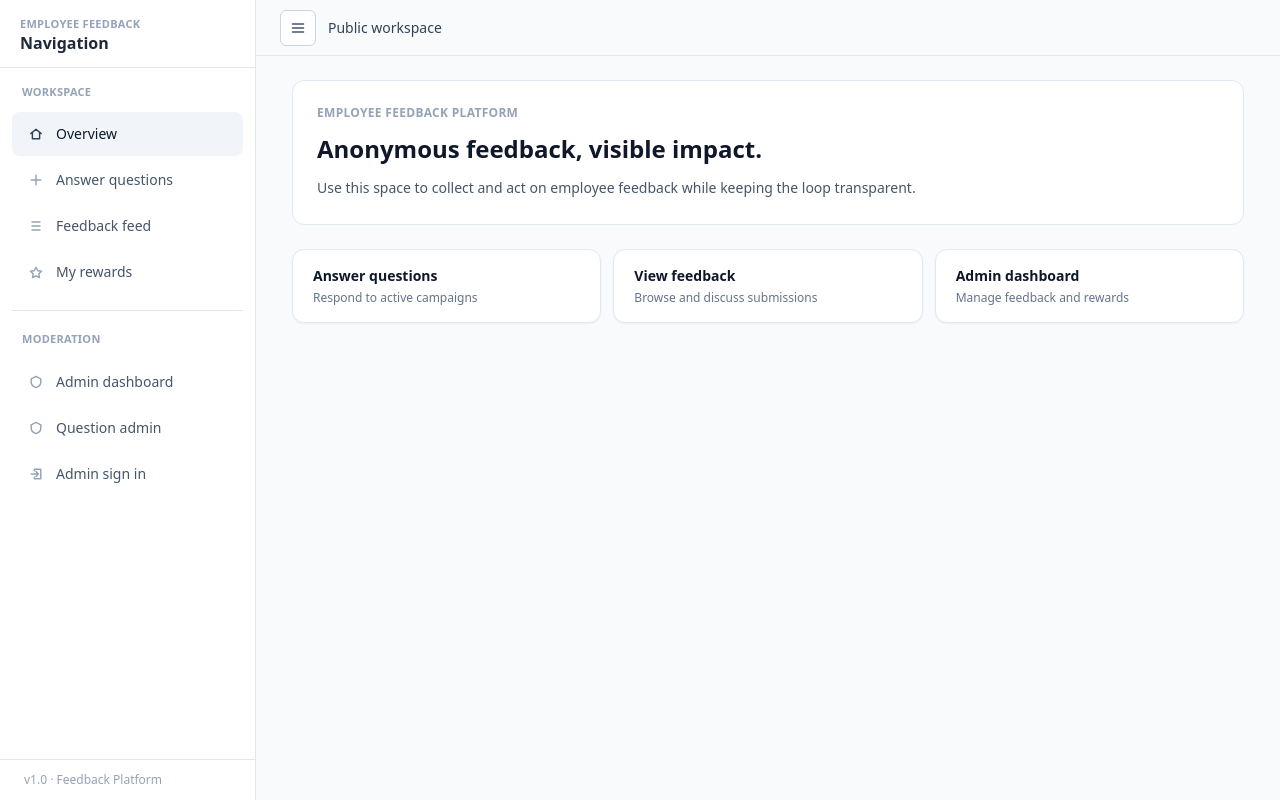
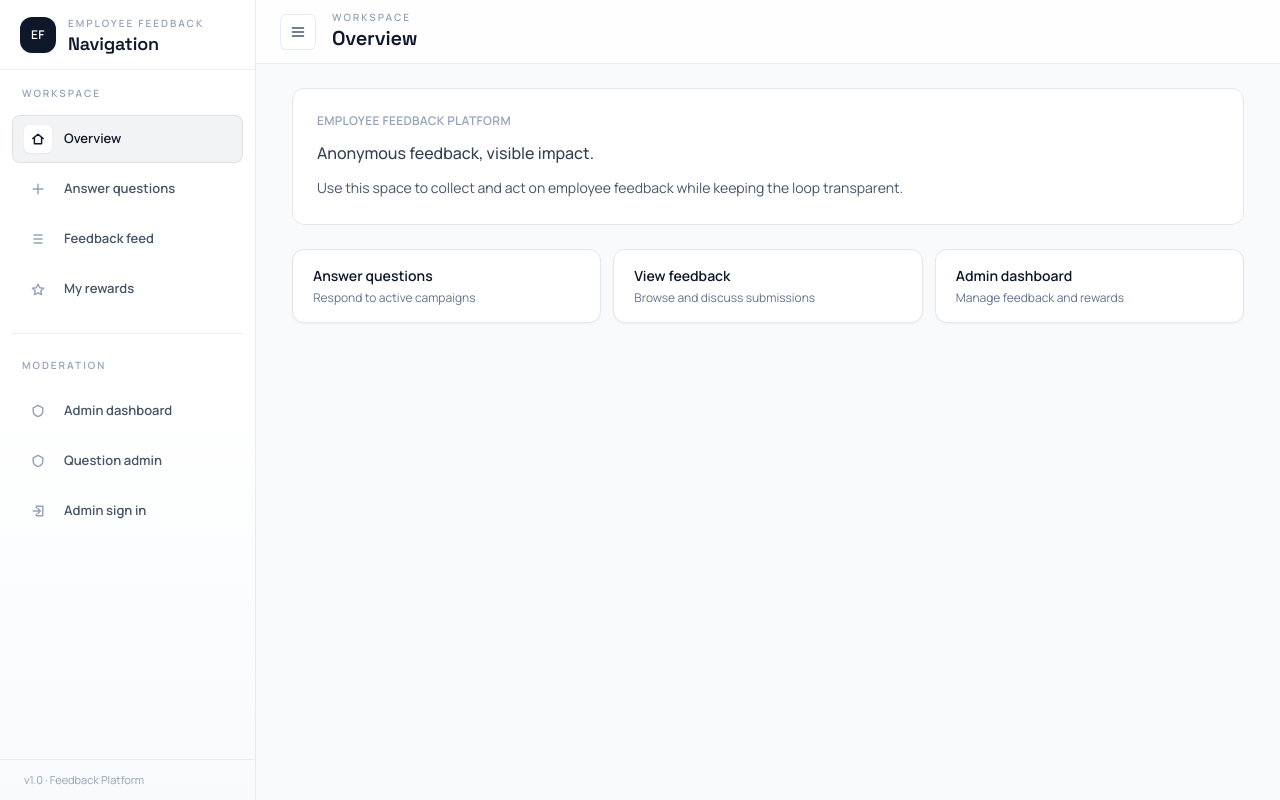
Before and after one commit to mnuehrin/ScrumProject-group4, a Next.js app in the folder employee-feedback-platform/: page / in a window 1280 px wide. Built offline with nearby package versions, Linux system fonts and the light colour scheme.

Commit message:
feat: update headings for accessibility and improve layout styling across pages

```diff
--- a/employee-feedback-platform/app/(public)/feedback/page.tsx
+++ b/employee-feedback-platform/app/(public)/feedback/page.tsx
@@ -84,7 +84,7 @@ export default async function FeedbackPage() {
   return (
     <section className="max-w-5xl space-y-7">
       <div className="space-y-2 rounded-xl border border-slate-200 bg-white px-5 py-6 sm:px-6">
-        <h1 className="text-2xl font-semibold text-slate-900">Feedback feed</h1>
+        <h1 className="sr-only">Feedback feed</h1>
         <p className="text-sm text-slate-600">
           Browse all feedback submitted by your colleagues. Upvote items that
           resonate with you to help surface the most important issues.
--- a/employee-feedback-platform/app/(public)/layout.tsx
+++ b/employee-feedback-platform/app/(public)/layout.tsx
@@ -1,3 +1,4 @@
+import { NavbarTitle } from "@/components/layout/NavbarTitle";
 import { SidebarNavigation } from "@/components/layout/SidebarNavigation";
 import { SidebarInset, SidebarProvider, SidebarTrigger } from "@/components/ui/sidebar";
 
@@ -10,9 +11,9 @@ export default function PublicLayout({
     <SidebarProvider>
       <SidebarNavigation />
       <SidebarInset className="bg-slate-50">
-        <header className="sticky top-0 z-20 flex h-14 items-center gap-3 border-b border-slate-200 bg-slate-50/95 px-4 backdrop-blur sm:px-6">
-          <SidebarTrigger className="border-slate-300 bg-white" />
-          <p className="text-sm font-medium text-slate-700">Public workspace</p>
+        <header className="sticky top-0 z-20 flex h-16 items-center gap-4 border-b border-slate-200/70 bg-white/80 px-4 backdrop-blur sm:px-6">
+          <SidebarTrigger className="border-slate-200/80 bg-white/80" />
+          <NavbarTitle />
         </header>
         <main className="mx-auto w-full max-w-6xl px-5 py-6 sm:px-7 lg:px-9">
           {children}
--- a/employee-feedback-platform/app/(public)/page.tsx
+++ b/employee-feedback-platform/app/(public)/page.tsx
@@ -7,9 +7,10 @@ export default function HomePage() {
         <p className="text-xs font-semibold uppercase tracking-wide text-slate-400">
           Employee Feedback Platform
         </p>
-        <h1 className="text-2xl font-semibold text-slate-900">
+        <h1 className="sr-only">Overview</h1>
+        <p className="text-base font-medium text-slate-700">
           Anonymous feedback, visible impact.
-        </h1>
+        </p>
         <p className="max-w-2xl text-sm leading-relaxed text-slate-600">
           Use this space to collect and act on employee feedback while keeping
           the loop transparent.
--- a/employee-feedback-platform/app/(public)/rewards/page.tsx
+++ b/employee-feedback-platform/app/(public)/rewards/page.tsx
@@ -95,7 +95,7 @@ export default function RewardsPage() {
   return (
     <section className="space-y-6">
       <div className="space-y-2 rounded-xl border border-slate-200 bg-white px-6 py-5">
-        <h1 className="text-2xl font-semibold text-slate-900">My rewards</h1>
+        <h1 className="sr-only">My rewards</h1>
         <p className="text-sm leading-relaxed text-slate-600">
           Rewards appear here after an admin awards your feedback. Use your claim code to redeem.
         </p>
--- a/employee-feedback-platform/app/(public)/submit/page.tsx
+++ b/employee-feedback-platform/app/(public)/submit/page.tsx
@@ -123,7 +123,7 @@ export default function SubmitPage() {
   return (
     <section className="space-y-6">
       <div className="space-y-2 rounded-xl border border-slate-200 bg-white px-6 py-5">
-        <h1 className="text-2xl font-semibold text-slate-900">Answer admin questions</h1>
+        <h1 className="sr-only">Answer admin questions</h1>
         <p className="text-sm leading-relaxed text-slate-600">
           Browse campaigns by category and respond to the questions that matter to you.
         </p>
--- a/employee-feedback-platform/app/admin/layout.tsx
+++ b/employee-feedback-platform/app/admin/layout.tsx
@@ -1,4 +1,5 @@
 import Link from "next/link";
+import { NavbarTitle } from "@/components/layout/NavbarTitle";
 import { SidebarNavigation } from "@/components/layout/SidebarNavigation";
 import { SidebarInset, SidebarProvider, SidebarTrigger } from "@/components/ui/sidebar";
 
@@ -11,12 +12,12 @@ export default function AdminLayout({
     <SidebarProvider>
       <SidebarNavigation />
       <SidebarInset className="bg-slate-50">
-        <header className="sticky top-0 z-20 flex h-14 items-center justify-between border-b border-slate-200 bg-slate-50/95 px-4 backdrop-blur sm:px-6">
-          <div className="flex items-center gap-3">
-            <SidebarTrigger className="border-slate-300 bg-white" />
-            <p className="text-sm font-medium text-slate-700">Admin dashboard</p>
+        <header className="sticky top-0 z-20 flex h-16 items-center justify-between border-b border-slate-200/70 bg-white/80 px-4 backdrop-blur sm:px-6">
+          <div className="flex items-center gap-4">
+            <SidebarTrigger className="border-slate-200/80 bg-white/80" />
+            <NavbarTitle />
           </div>
-          <Link href="/" className="text-sm text-slate-600 hover:text-slate-900">
+          <Link href="/" className="text-sm font-medium text-slate-600 hover:text-slate-900">
             Back to home
           </Link>
         </header>
--- a/employee-feedback-platform/app/admin/login/page.tsx
+++ b/employee-feedback-platform/app/admin/login/page.tsx
@@ -37,7 +37,7 @@ export default function AdminLoginPage() {
         <p className="text-xs font-semibold uppercase tracking-wide text-slate-400">
           Admin
         </p>
-        <h1 className="text-2xl font-semibold text-slate-900">Sign in</h1>
+        <h1 className="sr-only">Sign in</h1>
       </div>
 
       <form onSubmit={handleSubmit} className="mt-6 space-y-4">
--- a/employee-feedback-platform/app/admin/questions/page.tsx
+++ b/employee-feedback-platform/app/admin/questions/page.tsx
@@ -173,7 +173,7 @@ export default function AdminQuestionsPage() {
   return (
     <section className="space-y-6">
       <div className="space-y-2 rounded-xl border border-slate-200 bg-white px-6 py-5">
-        <h1 className="text-2xl font-semibold text-slate-900">Question campaigns</h1>
+        <h1 className="sr-only">Question campaigns</h1>
         <p className="text-sm leading-relaxed text-slate-600">
           Create and publish live questions for employees.
         </p>
--- a/employee-feedback-platform/app/globals.css
+++ b/employee-feedback-platform/app/globals.css
@@ -6,6 +6,22 @@
   color-scheme: light;
 }
 
-body {
-  @apply bg-slate-50 text-slate-900;
+@layer base {
+  body {
+    @apply bg-slate-50 text-slate-900 antialiased;
+    font-family: var(--font-body);
+  }
+
+  h1,
+  h2,
+  h3,
+  h4 {
+    font-family: var(--font-display);
+    letter-spacing: -0.02em;
+  }
+
+  .font-display {
+    font-family: var(--font-display);
+    letter-spacing: -0.01em;
+  }
 }
--- /dev/null
+++ b/employee-feedback-platform/frontend/components/layout/NavbarTitle.tsx
@@ -0,0 +1,50 @@
+"use client";
+
+import { usePathname } from "next/navigation";
+import { cn } from "@/lib/utils";
+
+type NavTitle = {
+  title: string;
+  eyebrow: string;
+};
+
+const TITLE_MAP: Array<{
+  match: (pathname: string) => boolean;
+  title: string;
+  eyebrow: string;
+}> = [
+  { match: (pathname) => pathname === "/", title: "Overview", eyebrow: "Workspace" },
+  { match: (pathname) => pathname.startsWith("/submit"), title: "Answer admin questions", eyebrow: "Workspace" },
+  { match: (pathname) => pathname.startsWith("/feedback"), title: "Feedback feed", eyebrow: "Workspace" },
+  { match: (pathname) => pathname.startsWith("/rewards"), title: "My rewards", eyebrow: "Workspace" },
+  { match: (pathname) => pathname.startsWith("/admin/questions"), title: "Question campaigns", eyebrow: "Moderation" },
+  { match: (pathname) => pathname.startsWith("/admin/login"), title: "Sign in", eyebrow: "Moderation" },
+  { match: (pathname) => pathname.startsWith("/admin"), title: "Admin dashboard", eyebrow: "Moderation" },
+];
+
+const FALLBACK_TITLE: NavTitle = { title: "Public workspace", eyebrow: "Workspace" };
+
+function getNavTitle(pathname: string): NavTitle {
+  for (const entry of TITLE_MAP) {
+    if (entry.match(pathname)) {
+      return { title: entry.title, eyebrow: entry.eyebrow };
+    }
+  }
+  return FALLBACK_TITLE;
+}
+
+export function NavbarTitle({ className }: { className?: string }) {
+  const pathname = usePathname();
+  const { title, eyebrow } = getNavTitle(pathname);
+
+  return (
+    <div className={cn("flex flex-col leading-tight", className)}>
+      <span className="text-[10px] font-semibold uppercase tracking-[0.2em] text-slate-400">
+        {eyebrow}
+      </span>
+      <span className="font-display text-lg font-semibold text-slate-900 sm:text-xl">
+        {title}
+      </span>
+    </div>
+  );
+}
--- a/employee-feedback-platform/frontend/components/layout/SidebarNavigation.tsx
+++ b/employee-feedback-platform/frontend/components/layout/SidebarNavigation.tsx
@@ -54,7 +54,7 @@ function SidebarItemIcon({
 }) {
   const iconClass = cn(
     "h-4 w-4",
-    active ? "text-slate-700" : "text-slate-400 group-hover:text-slate-700"
+    active ? "text-slate-900" : "text-slate-400 group-hover:text-slate-700"
   );
 
   switch (icon) {
@@ -104,13 +104,15 @@ function NavLinks() {
   const showLabels = open || isMobile;
 
   return (
-    <div className="space-y-4">
+    <div className="space-y-5">
       {NAV_GROUPS.map((group, index) => (
         <div
           key={group.title}
-          className={cn("space-y-2", index > 0 && "border-t border-slate-200 pt-4")}
+          className={cn("space-y-2.5", index > 0 && "border-t border-slate-200/70 pt-5")}
         >
-          <SidebarGroupLabel className={cn("text-slate-400", !showLabels && "md:sr-only")}>
+          <SidebarGroupLabel
+            className={cn("text-[10px] tracking-[0.2em] text-slate-400", !showLabels && "md:sr-only")}
+          >
             {group.title}
           </SidebarGroupLabel>
           <SidebarMenu>
@@ -125,16 +127,17 @@ function NavLinks() {
                       if (isMobile) setOpenMobile(false);
                     }}
                     className={cn(
-                      "group flex items-center gap-2 rounded-lg px-3 py-2.5 text-sm font-medium transition-colors",
+                      "group flex items-center gap-3 rounded-lg px-3 py-2.5 text-[13px] font-semibold transition-all",
                       showLabels ? "justify-start" : "justify-center",
                       active
-                        ? "bg-slate-100 text-slate-900"
+                        ? "bg-slate-900/5 text-slate-900 shadow-[inset_0_0_0_1px_rgba(15,23,42,0.08)]"
                         : "text-slate-600 hover:bg-slate-100 hover:text-slate-900"
                     )}
                   >
                     <span
                       className={cn(
-                        "inline-flex h-6 w-6 items-center justify-center rounded-md"
+                        "inline-flex h-7 w-7 items-center justify-center rounded-md transition-colors",
+                        active ? "bg-white shadow-sm" : "group-hover:bg-white"
                       )}
                     >
                       <SidebarItemIcon icon={item.icon} active={active} />
@@ -158,27 +161,27 @@ export function SidebarNavigation() {
   const showLabels = open || isMobile;
 
   return (
-    <Sidebar className="border-slate-200 bg-white">
-      <SidebarHeader className="border-slate-200">
-        <div className={cn("flex items-center gap-2.5 px-1", !showLabels && "md:justify-center")}>
-          <div className={cn("space-y-0.5", !showLabels && "md:hidden")}>
-            <p className="text-[11px] font-semibold uppercase tracking-wide text-slate-400">
+    <Sidebar className="border-slate-200/80 bg-gradient-to-b from-white via-white to-slate-50">
+      <SidebarHeader className="border-slate-200/70">
+        <div className={cn("flex items-center gap-3 px-1", !showLabels && "md:justify-center")}>
+          <div className="flex h-9 w-9 items-center justify-center rounded-xl bg-slate-900 text-xs font-semibold uppercase tracking-wide text-white shadow-sm">
+            EF
+          </div>
+          <div className={cn("space-y-1", !showLabels && "md:hidden")}>
+            <p className="text-[10px] font-semibold uppercase tracking-[0.2em] text-slate-400">
               Employee Feedback
             </p>
-            <p className="text-base font-semibold leading-none text-slate-800">Navigation</p>
+            <p className="font-display text-lg font-semibold leading-none text-slate-900">
+              Navigation
+            </p>
           </div>
-          {!showLabels && (
-            <p className="text-xs font-semibold uppercase tracking-wide text-slate-500">
-              EF
-            </p>
-          )}
         </div>
       </SidebarHeader>
       <SidebarContent>
         <NavLinks />
       </SidebarContent>
-      <SidebarFooter className="border-slate-200">
-        <p className={cn("px-2 text-xs text-slate-400", !showLabels && "md:hidden")}>
+      <SidebarFooter className="border-slate-200/70">
+        <p className={cn("px-2 text-[11px] text-slate-400", !showLabels && "md:hidden")}>
           v1.0 &middot; Feedback Platform
         </p>
       </SidebarFooter>
```
Also changed, not shown: employee-feedback-platform/app/layout.tsx (+16 -1 lines).
